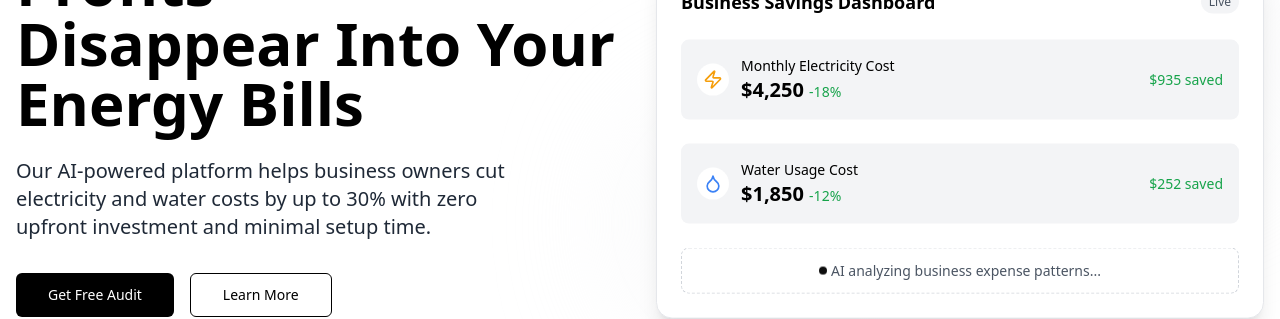
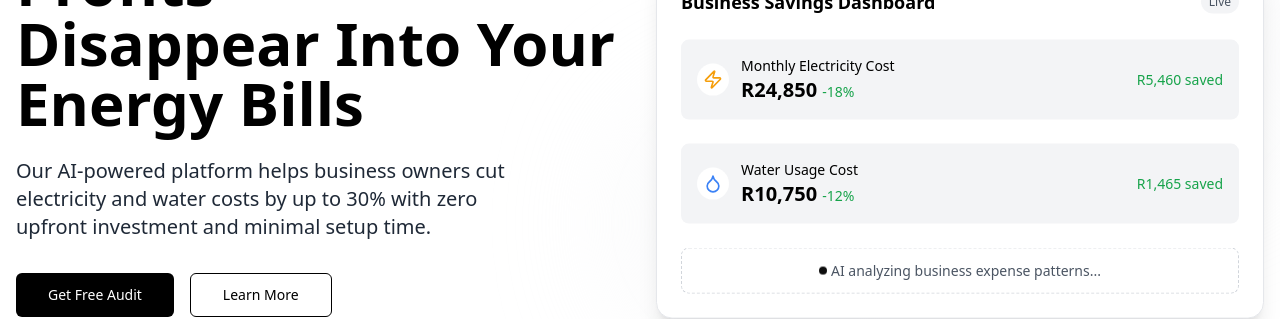
Before and after one commit to AIE-Energy/aie, a React (Vite) app: page / in a window 1280 px wide. Shown: the part 276-595 px from the top of the page. Built offline with nearby package versions, Linux system fonts and the light colour scheme.

Commit message:
Update business savings dashboard
Adjust the business savings dashboard currency to South African Rands and use a warehouse business average cost as a realistic example.

```diff
--- a/src/components/Hero.tsx
+++ b/src/components/Hero.tsx
@@ -59,11 +59,11 @@ const Hero = () => {
                       <Zap className="h-8 w-8 text-amber-500 p-1.5 bg-white rounded-full mr-3" />
                       <div>
                         <p className="text-sm font-medium">Monthly Electricity Cost</p>
-                        <h4 className="text-xl font-bold">$4,250 <span className="text-sm text-green-600 font-normal">-18%</span></h4>
+                        <h4 className="text-xl font-bold">R24,850 <span className="text-sm text-green-600 font-normal">-18%</span></h4>
                       </div>
                     </div>
                     <div className="text-green-600 text-sm font-medium">
-                      $935 saved
+                      R5,460 saved
                     </div>
                   </div>
                 </div>
@@ -74,11 +74,11 @@ const Hero = () => {
                       <Droplet className="h-8 w-8 text-blue-500 p-1.5 bg-white rounded-full mr-3" />
                       <div>
                         <p className="text-sm font-medium">Water Usage Cost</p>
-                        <h4 className="text-xl font-bold">$1,850 <span className="text-sm text-green-600 font-normal">-12%</span></h4>
+                        <h4 className="text-xl font-bold">R10,750 <span className="text-sm text-green-600 font-normal">-12%</span></h4>
                       </div>
                     </div>
                     <div className="text-green-600 text-sm font-medium">
-                      $252 saved
+                      R1,465 saved
                     </div>
                   </div>
                 </div>
--- a/src/components/ReportUpload.tsx
+++ b/src/components/ReportUpload.tsx
@@ -1,4 +1,3 @@
-
 import React, { useState, useEffect } from 'react';
 import { supabase } from "@/integrations/supabase/client";
 import { Button } from "@/components/ui/button";
@@ -7,14 +6,14 @@ import { Textarea } from "@/components/ui/textarea";
 import { toast } from "sonner";
 import { useAuth } from '@/contexts/AuthContext';
 
-interface ReportUploadProps {
-  onSuccess: () => void;
-}
-
-// Define the Client interface separately to avoid recursive type definitions
+// Define the Client interface outside of component
 interface Client {
   id: string;
   email: string;
+}
+
+interface ReportUploadProps {
+  onSuccess: () => void;
 }
 
 const ReportUpload: React.FC<ReportUploadProps> = ({ onSuccess }) => {
@@ -22,7 +21,7 @@ const ReportUpload: React.FC<ReportUploadProps> = ({ onSuccess }) => {
   const [description, setDescription] = useState<string>('');
   const [file, setFile] = useState<File | null>(null);
   const [clientId, setClientId] = useState<string>('');
-  const [clients, setClients] = useState<Array<Client>>([]);
+  const [clients, setClients] = useState<Client[]>([]);
   const [loading, setLoading] = useState<boolean>(false);
   const { user } = useAuth();
 
```
